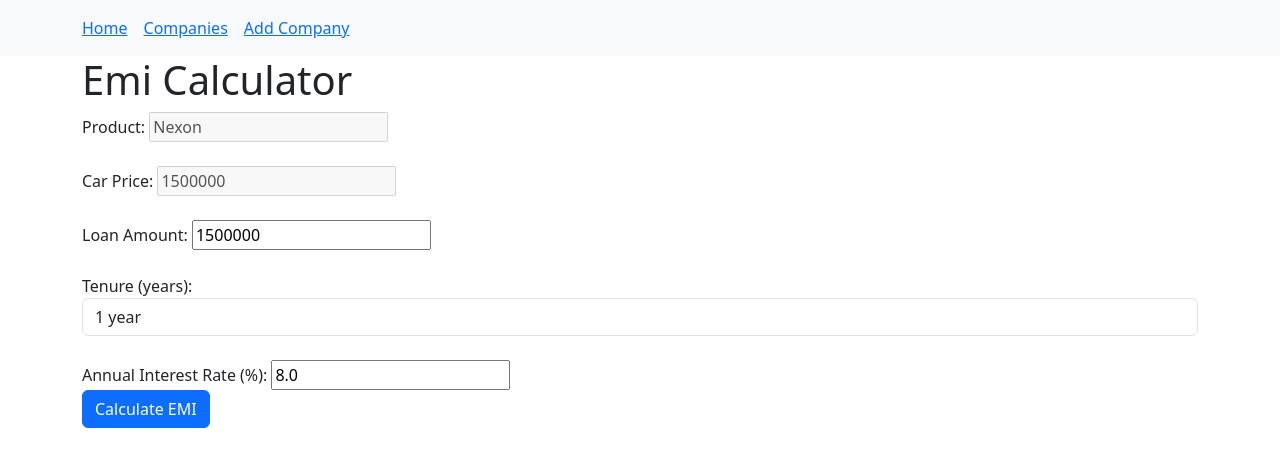
After one commit to kushaalan/CBV, a Django app: page /company/emi/1/ in a window 1280 px wide. The commit adds this page. Shown: the top 467 px of the page. Run offline with Django 5.2, Linux system fonts and the light colour scheme; data comes from the database, SQL or seed files in the repository; both versions use the stored data as it was after the commit.

Commit message:
Implement EMI calculation functions

```diff
--- a/cbvapp/forms.py
+++ b/cbvapp/forms.py
@@ -1,7 +1,53 @@
 from django import forms
-from cbvapp.models import company
+from cbvapp.models import company, product
+
 
 class CompanyForm(forms.ModelForm):
     class Meta:
         model = company
         fields = "__all__"
+
+
+class EMIForm(forms.Form):
+    prod_name = forms.CharField(disabled=True, required=False, label="Product")
+    price = forms.IntegerField(disabled=True, required=False, label="Car Price")
+    loan_amount = forms.IntegerField(min_value=0, label="Loan Amount")
+
+    TENURE_CHOICES = [
+        (1, "1 year"),
+        (2, "2 years"),
+        (3, "3 years"),
+        (5, "5 years"),
+        (7, "7 years"),
+    ]
+
+    tenures = forms.ChoiceField(
+        choices=TENURE_CHOICES,
+        widget=forms.Select(attrs={"class": "form-control"}),
+        label="Tenure (years)",
+    )
+
+    annual_rate = forms.DecimalField(
+        initial=8.0, min_value=0, label="Annual Interest Rate (%)"
+    )
+
+    def clean(self):
+        cleaned = super().clean()
+        loan = cleaned.get("loan_amount")
+
+        # price is provided via form initial data
+        price = self.initial.get("price") if hasattr(self, "initial") else None
+        if price is None:
+            # try to get from cleaned data (if someone tampered)
+            price = cleaned.get("price")
+
+        if loan is not None and price is not None:
+            try:
+                if int(loan) > int(price):
+                    raise forms.ValidationError(
+                        "Loan amount must be less than or equal to the car price."
+                    )
+            except ValueError:
+                pass
+
+        return cleaned
--- a/cbvapp/templates/company_details.html
+++ b/cbvapp/templates/company_details.html
@@ -8,7 +8,7 @@
     <p>EST_YEAR: {{ company_details.est_year }}</p>
     <p>Origin: {{ company_details.origin }}</p>
     <a href="{% url 'edit' pk=company_details.id %}" class="btn btn-warning">Edit</a>
-    <a href="#" class="btn btn-danger">Delete</a>
+    <a href="{% url 'delete' pk=company_details.id %}" class="btn btn-danger">Delete</a>
 
 
 
@@ -33,6 +33,7 @@
                     <h6>Fuel Type: {{ prod.fuel_type }}</h6>
                     <h6>CC: {{ prod.cc }}</h6>
                     <h6>Mileage: {{ prod.mileage }}</h6>
+                    <a href="{% url 'emi' id=prod.id %}" ><i class="bi bi-info-circle"></i></a>
                 </div>
             </div>
         </div>
--- /dev/null
+++ b/cbvapp/templates/emi_calculator.html
@@ -0,0 +1,45 @@
+{% extends "base.html" %}
+
+{% block content %}
+
+<div class="container">
+    <div class="jumbotron">
+        <h1>Emi Calculator</h1>
+        <form method="POST">
+            {% csrf_token %}
+            {{ form.non_field_errors }}
+            <div class="form-group">
+                {{ form.prod_name.label_tag }} {{ form.prod_name }}
+            </div><br>
+            <div class="form-group">
+                {{ form.price.label_tag }} {{ form.price }}
+            </div><br>
+            <div class="form-group">
+                {{ form.loan_amount.label_tag }} {{ form.loan_amount }}
+                {% for err in form.loan_amount.errors %}<div class="text-danger">{{ err }}</div>{% endfor %}
+            </div><br>
+            <div class="form-group">
+                {{ form.tenures.label_tag }}
+                {{ form.tenures }}
+                {% for err in form.tenures.errors %}<div class="text-danger">{{ err }}</div>{% endfor %}
+            </div><br>
+            <div class="form-group">
+                {{ form.annual_rate.label_tag }} {{ form.annual_rate }}
+            </div>
+            <input type="submit" class="btn btn-primary" value="Calculate EMI">
+        </form>
+
+        {% if results %}
+            <hr>
+            <h3>EMI Results</h3>
+            <ul>
+                {% for r in results %}
+                    <li>{{ r.years }} year(s) ({{ r.months }} months): EMI = {{ r.emi }}</li>
+                {% endfor %}
+            </ul>
+        {% endif %}
+    </div>
+</div>
+
+
+{% endblock %}
--- a/cbvapp/urls.py
+++ b/cbvapp/urls.py
@@ -5,6 +5,8 @@ urlpatterns = [
     path('', views.Allcompanylist.as_view(), name='list'),
     path('<int:pk>/', views.CompanyDetails.as_view(), name='details'),
     path('edit/<int:pk>/', views.CompanyUpdate.as_view(), name='edit'),
-    path('add/', views.AddNewCompany.as_view(), name='add'),
-    path('add/', views.AddNewCompany.as_view(), name='create'),
+    path('create/', views.AddNewCompany.as_view(), name='create'),
+    path('delete/<int:pk>/', views.DeleteCompany.as_view(), name='delete'),
+    path('emi/<int:id>/', views.EmiCalculatorView, name='emi'),
+
 ]
--- a/cbvapp/views.py
+++ b/cbvapp/views.py
@@ -1,4 +1,5 @@
 from django.shortcuts import render
+from django.urls import reverse_lazy
 from django.views.generic import View, TemplateView, ListView, DetailView, CreateView, UpdateView, DeleteView
 from django.http import HttpResponse
 from cbvapp.models import company
@@ -30,3 +31,39 @@ class CompanyUpdate(UpdateView):
     model = company
     fields = ["name","ceo"]
     template_name = "company_form.html"
+
+class DeleteCompany(DeleteView):
+    model = company
+    template_name = "company_confirm_delete.html"
+    # success_url = "/company"
+    success_url = reverse_lazy("list")
+
+from cbvapp.forms import EMIForm
+from cbvapp.models import product
+
+
+def EmiCalculatorView(request,id=0):
+    prod = product.objects.get(id=id)
+    initial = {"prod_name": prod.prod_name, "price": prod.price, "loan_amount": prod.price}
+    results = None
+
+    if request.method == "POST":
+        form = EMIForm(request.POST, initial=initial)
+        if form.is_valid():
+            loan = form.cleaned_data["loan_amount"]
+            years = int(form.cleaned_data["tenures"])
+            annual_rate = float(form.cleaned_data["annual_rate"])
+
+            P = float(loan)
+            monthly_r = annual_rate / 12.0 / 100.0
+            n = years * 12
+            if monthly_r == 0:
+                emi = P / n
+            else:
+                r = monthly_r
+                emi = P * r * (1 + r) ** n / ((1 + r) ** n - 1)
+            results = [{"years": years, "months": n, "emi": round(emi, 2)}]
+    else:
+        form = EMIForm(initial=initial)
+
+    return render(request, "emi_calculator.html", {"form": form, "product": prod, "results": results})
--- a/templates/base.html
+++ b/templates/base.html
@@ -5,6 +5,7 @@
     <meta name="viewport" content="width=device-width, initial-scale=1.0">
     <title>Document</title>
     <link href="https://cdn.jsdelivr.net/npm/bootstrap@5.3.8/dist/css/bootstrap.min.css" rel="stylesheet">
+    <link href="https://cdn.jsdelivr.net/npm/bootstrap-icons@1.11.3/font/bootstrap-icons.css" rel="stylesheet">
     <script src="https://cdn.jsdelivr.net/npm/bootstrap@5.3.8/dist/js/bootstrap.bundle.min.js"></script>
     <style>
         .product-logo {
--- a/templates/index.html
+++ b/templates/index.html
@@ -1,6 +1,6 @@
 {% extends 'base.html' %}
 {% block content %}
 <body>
-    <h1>This is a HTML page using CBV</h1>
+    <h1>&nbsp; This is a HTML page using CBV</h1>
 </body>
 {% endblock %}
```
Also changed, not shown: cbvapp/templates/company_confirm_delete.html (added, +19 -0 lines), db.sqlite3, media/logos/kia_3ni0YV0.jpg (added), media/logos/kia_dvUwHaX.jpg (added), media/logos/kia_pKJrW5h.jpg (added).
